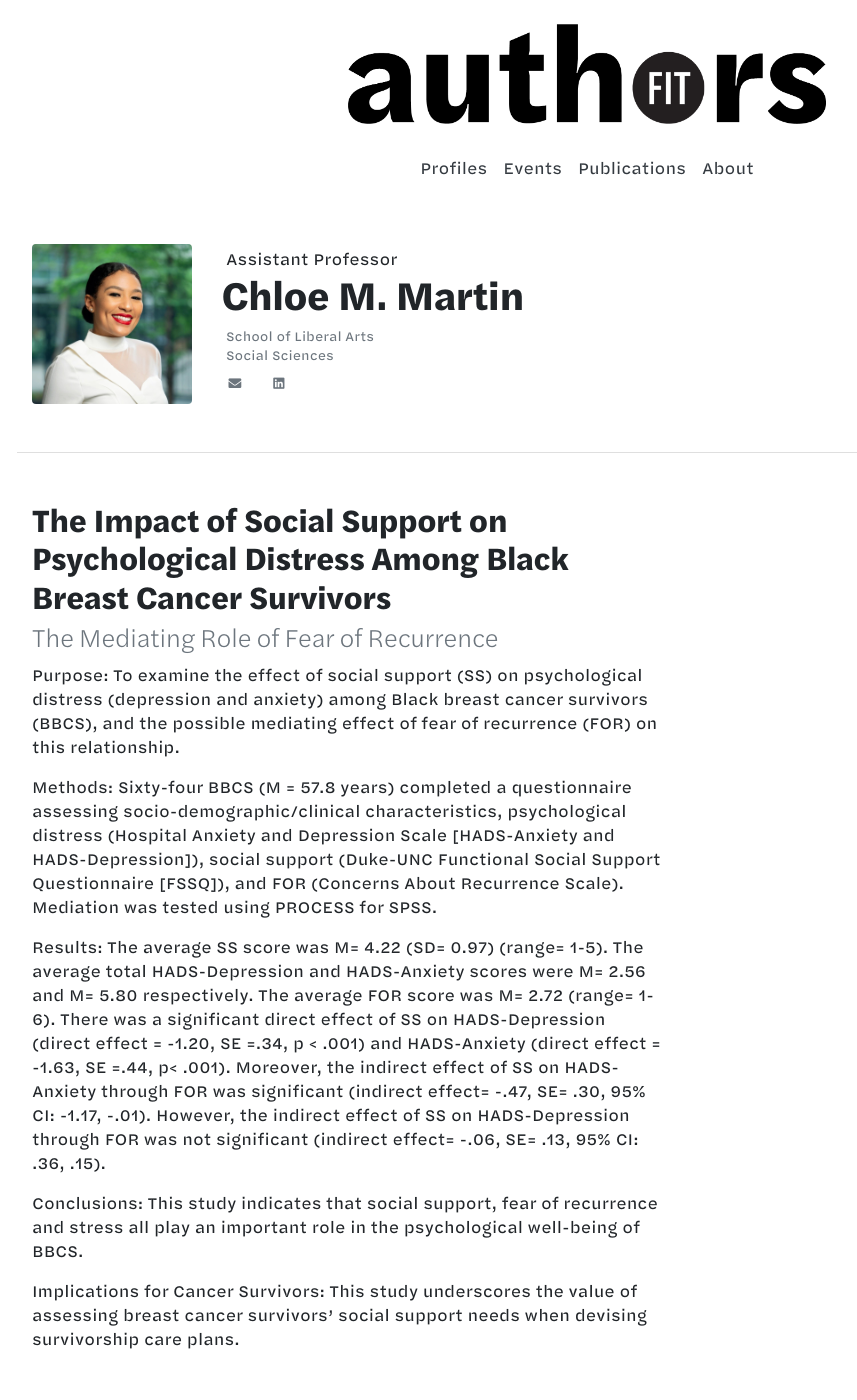
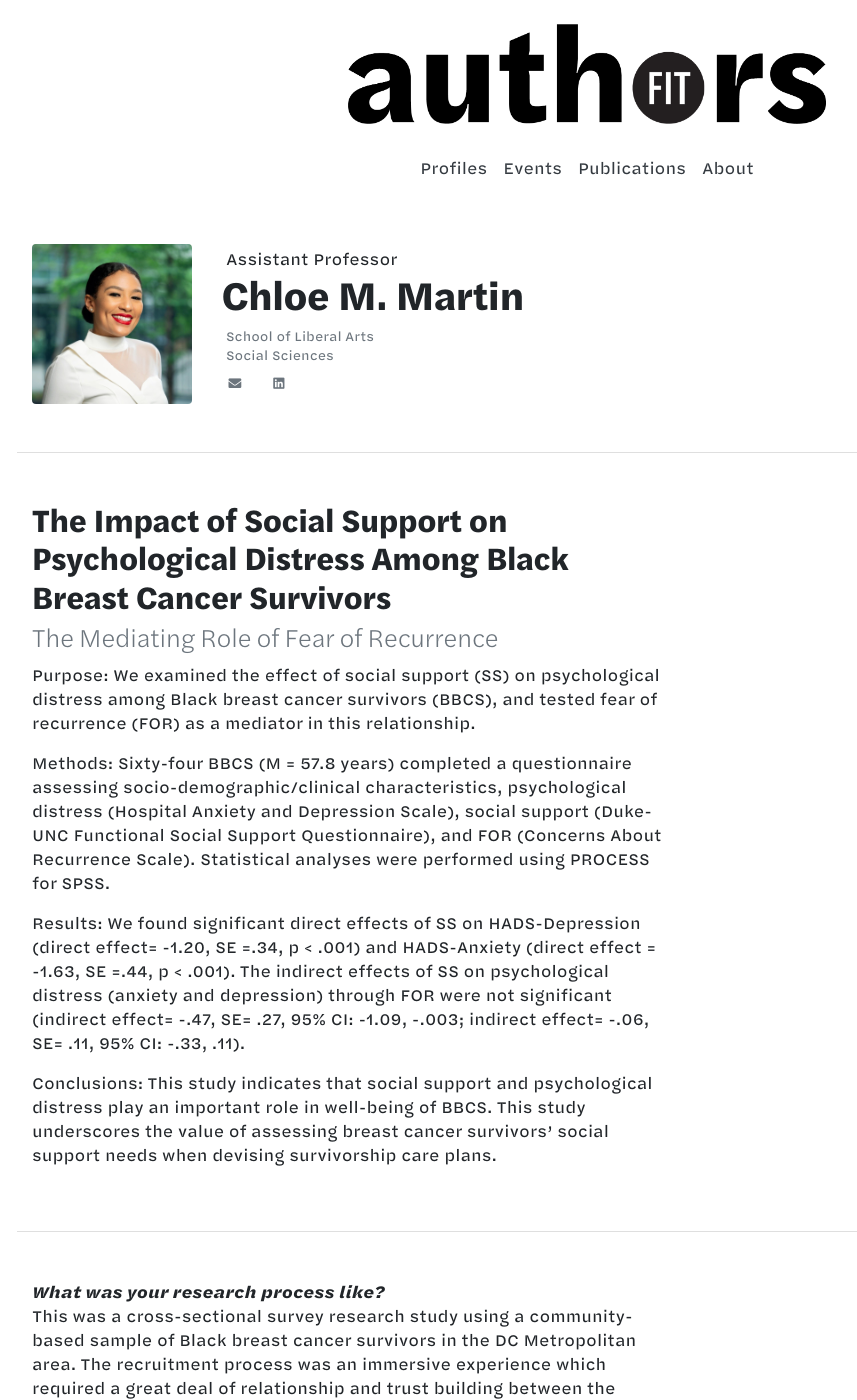
Before and after one commit to fit-authors/fit-authors.github.io, a Jekyll site: the page built from _profiles/chloe-martin.md, in a window 1280 px wide and 1400 px high. Shown: the whole window, without its empty margins (53-910 px from the left). Built offline with Jekyll 4.4.1, drawn with Linux system fonts in a browser that asks for light colours; nearby versions of some CDN libraries.

Commit message:
Update chloe-martin.md

```diff
--- a/_profiles/chloe-martin.md
+++ b/_profiles/chloe-martin.md
@@ -16,15 +16,13 @@ work:
   title: The Impact of Social Support on Psychological Distress Among Black Breast Cancer Survivors
   subtitle: The Mediating Role of Fear of Recurrence
   summary: |
-    Purpose: To examine the effect of social support (SS) on psychological distress (depression and anxiety) among Black breast cancer survivors (BBCS), and the possible mediating effect of fear of recurrence (FOR) on this relationship.
+    Purpose: We examined the effect of social support (SS) on psychological distress among Black breast cancer survivors (BBCS), and tested fear of recurrence (FOR) as a mediator in this relationship.
 
-    Methods:  Sixty-four BBCS (M = 57.8 years) completed a questionnaire assessing socio-demographic/clinical characteristics, psychological distress (Hospital Anxiety and Depression Scale [HADS-Anxiety and HADS-Depression]), social support (Duke-UNC Functional Social Support Questionnaire [FSSQ]), and FOR (Concerns About Recurrence Scale).  Mediation was tested using PROCESS for SPSS.
+    Methods: Sixty-four BBCS (M = 57.8 years) completed a questionnaire assessing socio-demographic/clinical characteristics, psychological distress (Hospital Anxiety and Depression Scale), social support (Duke-UNC Functional Social Support Questionnaire), and FOR (Concerns About Recurrence Scale). Statistical analyses were performed using PROCESS for SPSS.
 
-    Results: The average SS score was M= 4.22 (SD= 0.97) (range= 1-5). The average total HADS-Depression and HADS-Anxiety scores were M= 2.56 and M= 5.80 respectively. The average FOR score was M= 2.72 (range= 1-6). There was a significant direct effect of SS on HADS-Depression (direct effect = -1.20, SE =.34, p < .001) and HADS-Anxiety (direct effect = -1.63, SE =.44, p< .001). Moreover, the indirect effect of SS on HADS-Anxiety through FOR was significant (indirect effect= -.47, SE= .30, 95% CI: -1.17, -.01).  However, the indirect effect of SS on HADS-Depression through FOR was not significant (indirect effect= -.06, SE= .13, 95% CI: .36, .15).
+    Results: We found significant direct effects of SS on HADS-Depression (direct effect= -1.20, SE =.34, p < .001) and HADS-Anxiety (direct effect = -1.63, SE =.44, p < .001). The indirect effects of SS on psychological distress (anxiety and depression) through FOR were not significant (indirect effect= -.47, SE= .27, 95% CI: -1.09, -.003; indirect effect= -.06, SE= .11, 95% CI: -.33, .11).
 
-    Conclusions: This study indicates that social support, fear of recurrence and stress all play an important role in the psychological well-being of BBCS.
-
-    Implications for Cancer Survivors: This study underscores the value of assessing breast cancer survivors’ social support needs when devising survivorship care plans.
+    Conclusions: This study indicates that social support and psychological distress play an important role in well-being of BBCS. This study underscores the value of assessing breast cancer survivors’ social support needs when devising survivorship care plans.
   type: article
 ---
 ***What was your research process like?***
```
